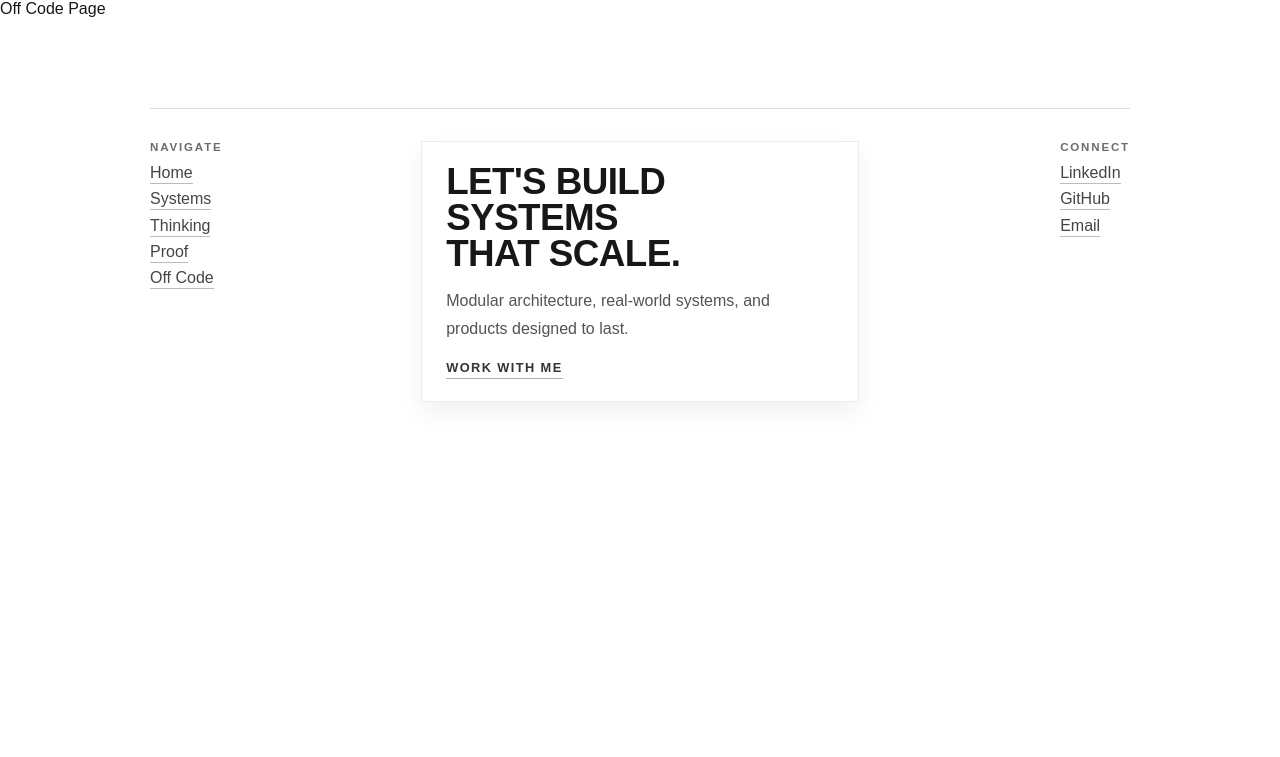
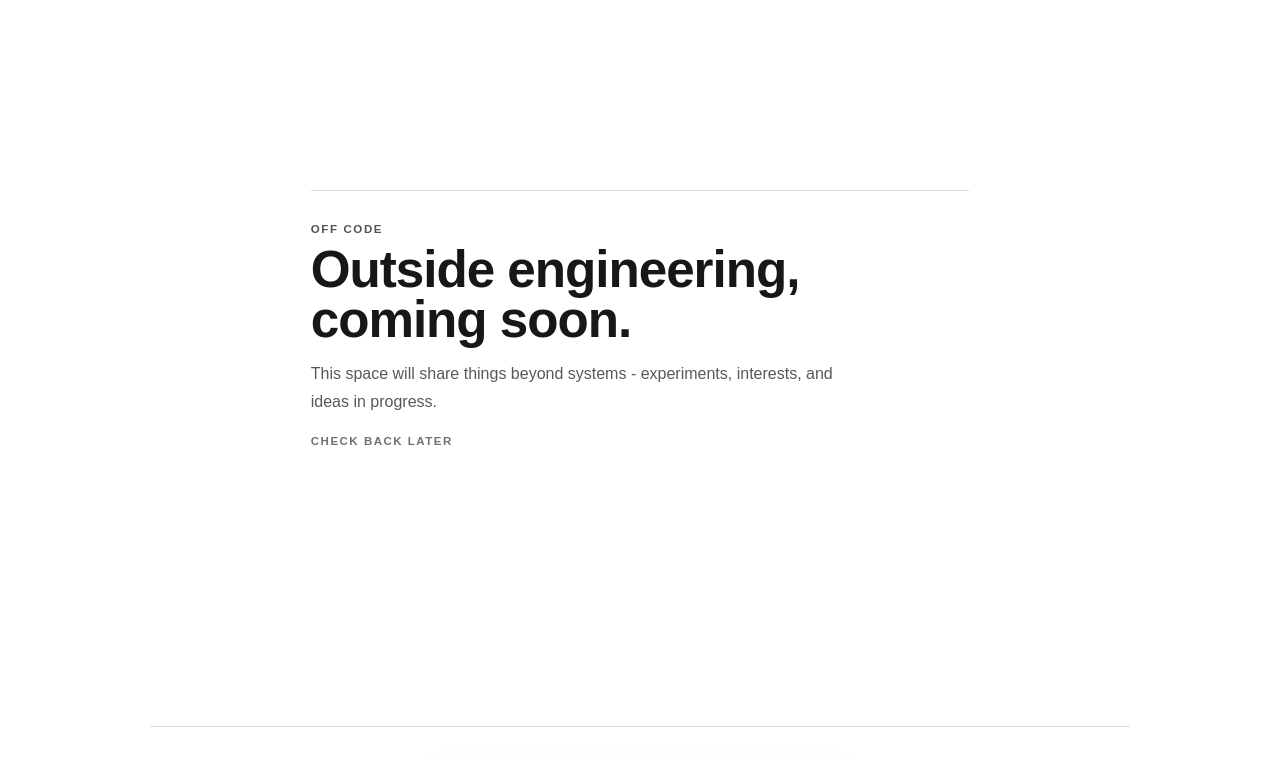
Before and after one commit to d-agung-sungkono/d-agung, a Next.js app: page /off-code in a window 1280 px wide. Shown: the top 757 px of the page. Built offline with nearby package versions, Linux system fonts and the light colour scheme.

Commit message:
feat: create OffCodePage with layout and introductory content

```diff
--- a/src/app/(site)/off-code/page.tsx
+++ b/src/app/(site)/off-code/page.tsx
@@ -1,3 +1,40 @@
+import styles from '../thinking/thinking.module.css'
+
 export default function OffCodePage() {
-  return <main>Off Code Page</main>
+  return (
+    <main className={styles.page}>
+      <section
+        style={{
+          minHeight: '70vh',
+          display: 'flex',
+          alignItems: 'center',
+        }}
+        aria-labelledby="off-code-title"
+      >
+        <div
+          style={{
+            width: '100%',
+            maxWidth: '74ch',
+            borderTop: '1px solid rgba(17, 17, 17, 0.14)',
+            paddingTop: 'clamp(1.3rem, 3vw, 2rem)',
+          }}
+        >
+          <p className={styles.kicker}>Off Code</p>
+          <h1 id="off-code-title" className={styles.title}>
+            Outside engineering, coming soon.
+          </h1>
+          <p className={styles.intro}>
+            This space will share things beyond systems - experiments,
+            interests, and ideas in progress.
+          </p>
+          <p
+            className={styles.meta}
+            style={{ marginTop: '1.2rem', letterSpacing: '0.13em' }}
+          >
+            Check back later
+          </p>
+        </div>
+      </section>
+    </main>
+  )
 }
```
